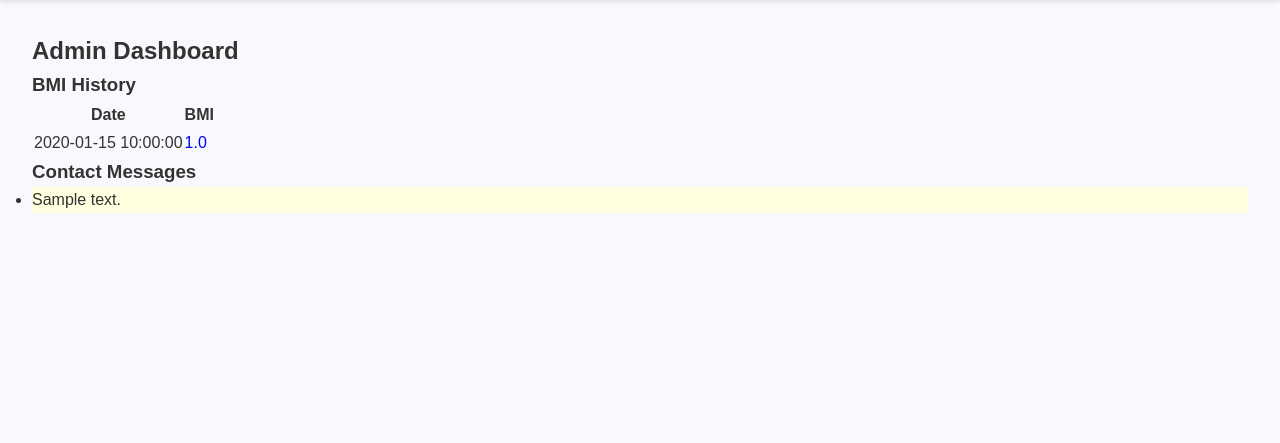
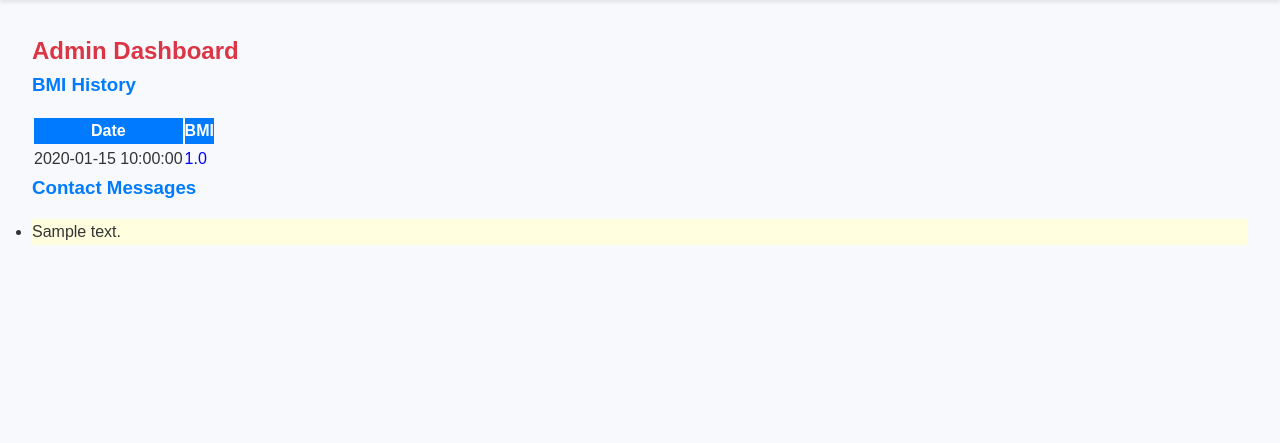
Before and after one commit to kipsamoh/BMIcalculator-WebApp_backed, a Flask app: page /dashboard in a window 1280 px wide. Shown: the part 58-501 px from the top of the page. Run offline with Flask 3, Linux system fonts and the light colour scheme; a user stored in the database is signed in; tables that the repository leaves empty hold one stand-in row (values such as "Sample post").

Commit message:
Update styles.css

```diff
--- a/static/styles.css
+++ b/static/styles.css
@@ -252,3 +252,22 @@ footer {
 .admin-button:hover {
     background-color: #c82333; /* Darker red on hover */
 }
+
+/* Custom styles for admin dashboard headers */
+#admin-dashboard h2 {
+    color: #dc3545; /* Red text for main heading */
+}
+
+#admin-dashboard .card h3 {
+    color: #007bff; /* Blue text for section headings */
+    margin-bottom: 1rem;
+}
+
+#admin-dashboard .card-body table th {
+    background-color: #007bff; /* Blue background for table headers */
+    color: #fff;
+}
+
+#admin-dashboard .list-group-item {
+    background-color: lightyellow; /* Light yellow background for list items */
+}
```
